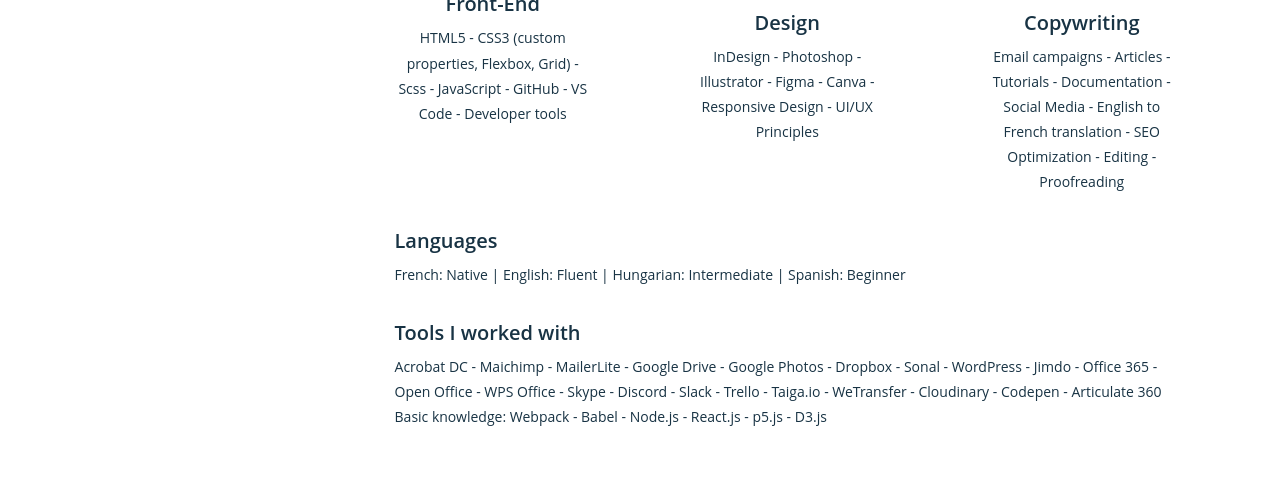
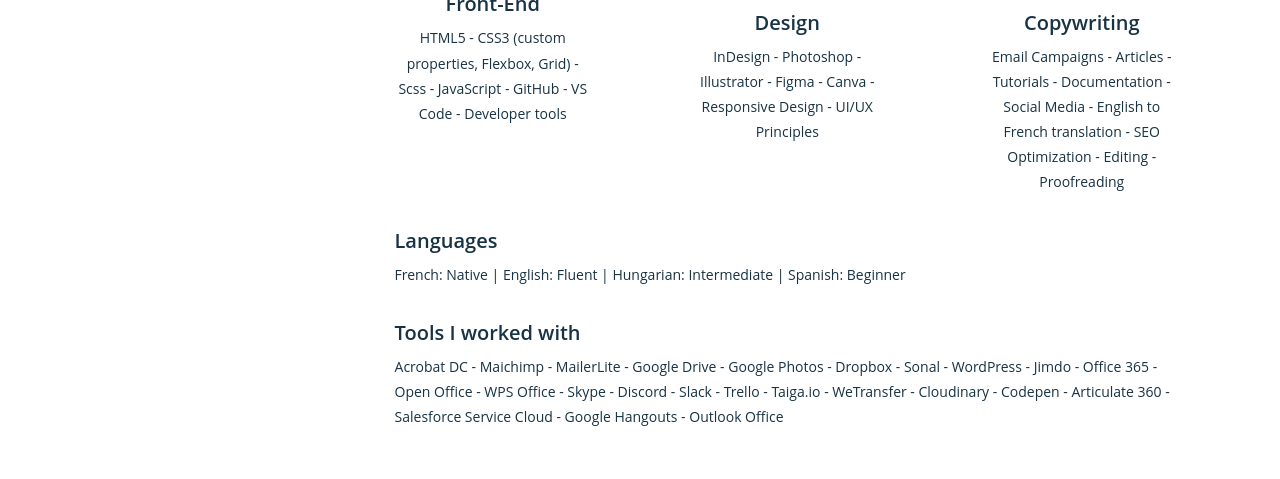
Before and after one commit to lucierabahi/lucierabahi.github.io, a website: page index.html in a window 1280 px wide. Shown: the part 1778-2257 px from the top of the page. Drawn offline with Linux system fonts and the light colour scheme.

Commit message:
update section tools

```diff
--- a/index.html
+++ b/index.html
@@ -121,7 +121,7 @@
                             Copywriting
                         </p>
                         <p class="skills__content-text">
-                            Email campaigns - Articles - Tutorials - Documentation - Social Media - English to French translation - SEO Optimization - Editing - Proofreading
+                            Email Campaigns - Articles - Tutorials - Documentation - Social Media - English to French translation - SEO Optimization - Editing - Proofreading
                         </p>
                     </div>
                     <div class="skills__content--4 ">
@@ -137,7 +137,7 @@
                             Tools I worked with
                         </p>
                         <p class="skills__content-text">
-                            Acrobat DC - Maichimp - MailerLite - Google Drive - Google Photos - Dropbox - Sonal - WordPress - Jimdo - Office 365 - Open Office - WPS Office - Skype - Discord - Slack - Trello - Taiga.io - WeTransfer - Cloudinary - Codepen - Articulate 360<br/>Basic knowledge: Webpack - Babel - Node.js - React.js - p5.js - D3.js
+                            Acrobat DC - Maichimp - MailerLite - Google Drive - Google Photos - Dropbox - Sonal - WordPress - Jimdo - Office 365 - Open Office - WPS Office - Skype - Discord - Slack - Trello - Taiga.io - WeTransfer - Cloudinary - Codepen - Articulate 360 - Salesforce Service Cloud - Google Hangouts - Outlook Office
                         </p>
                     </div>
                 </div>
```
